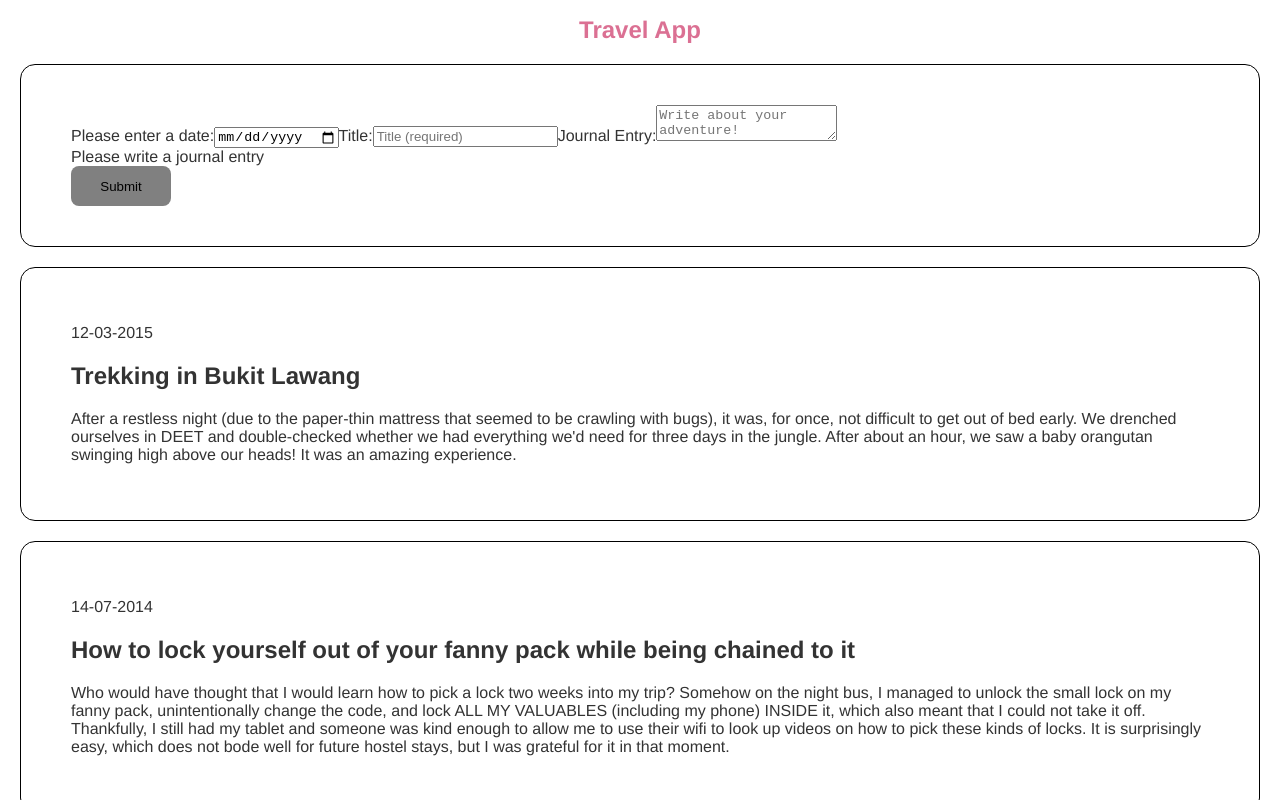
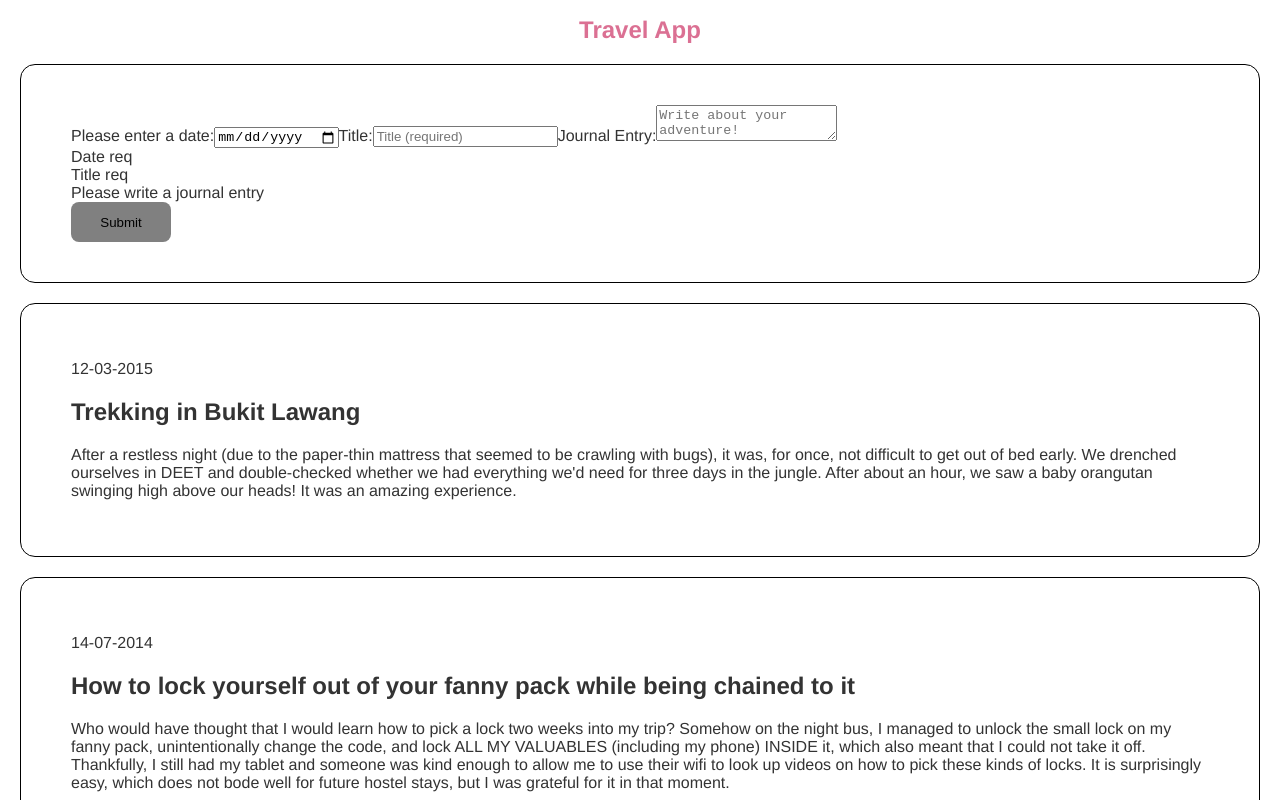
Before and after one commit to MaggieSchuetz/capstone-project, a React (Create React App) app: page / in a window 1280 px wide. Shown: the top 800 px of the page. Built offline with nearby package versions, Linux system fonts and the light colour scheme.

Commit message:
Bugfix for delayed enabling of button

```diff
--- a/src/components/Form.js
+++ b/src/components/Form.js
@@ -8,15 +8,15 @@ function Form({ handleAdd }) {
   const [title, setTitle] = useState('');
   const [text, setText] = useState('');
   const [buttonDisabled, setButtonDisabled] = useState(true);
-  const [message, setMessage] = useState('');
-  const [messageTitle, setMessageTitle] = useState('');
+  const [messageDate, setMessageDate] = useState('Date req');
+  const [messageTitle, setMessageTitle] = useState('Title req');
   const [messageText, setMessageText] = useState(
     'Please write a journal entry'
   );
 
   const handleDateChange = e => {
     setDate(e.target.value);
-    enableButton();
+    setMessageDate('');
   };
 
   const handleTitleChange = e => {
@@ -26,13 +26,11 @@ function Form({ handleAdd }) {
     } else {
       setMessageTitle(null);
     }
-    enableButton();
   };
 
   const handleTextChange = e => {
     setText(e.target.value);
     setMessageText(null);
-    enableButton();
   };
 
   const handleSubmit = e => {
@@ -54,6 +52,10 @@ function Form({ handleAdd }) {
       setButtonDisabled(false);
     } else setButtonDisabled(true);
   }
+
+  useEffect(() => {
+    enableButton();
+  }, [date, title, text]);
 
   return (
     <Card>
@@ -78,7 +80,6 @@ function Form({ handleAdd }) {
             required
             onChange={handleTitleChange} //{e => setTitle(e.target.value)}
           />
-          {messageTitle && <div className="message">{messageTitle}</div>}
         </label>
         <label>
           Journal Entry:
@@ -90,6 +91,8 @@ function Form({ handleAdd }) {
             required
             onChange={handleTextChange}
           />
+          {messageDate && <div className="message">{messageDate}</div>}
+          {messageTitle && <div className="message">{messageTitle}</div>}
           {messageText && <div className="message">{messageText}</div>}
         </label>
         <Button type="submit" isDisabled={buttonDisabled}>
```
